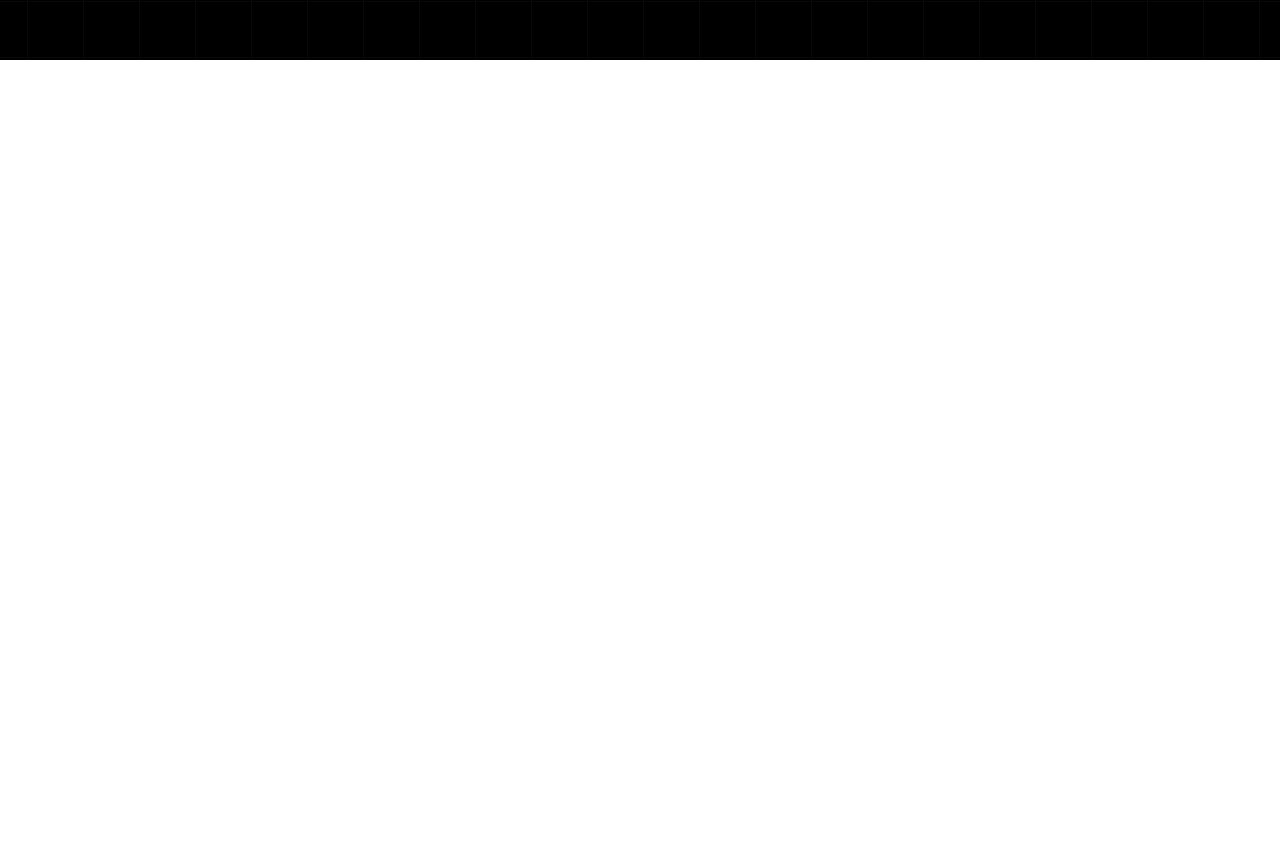
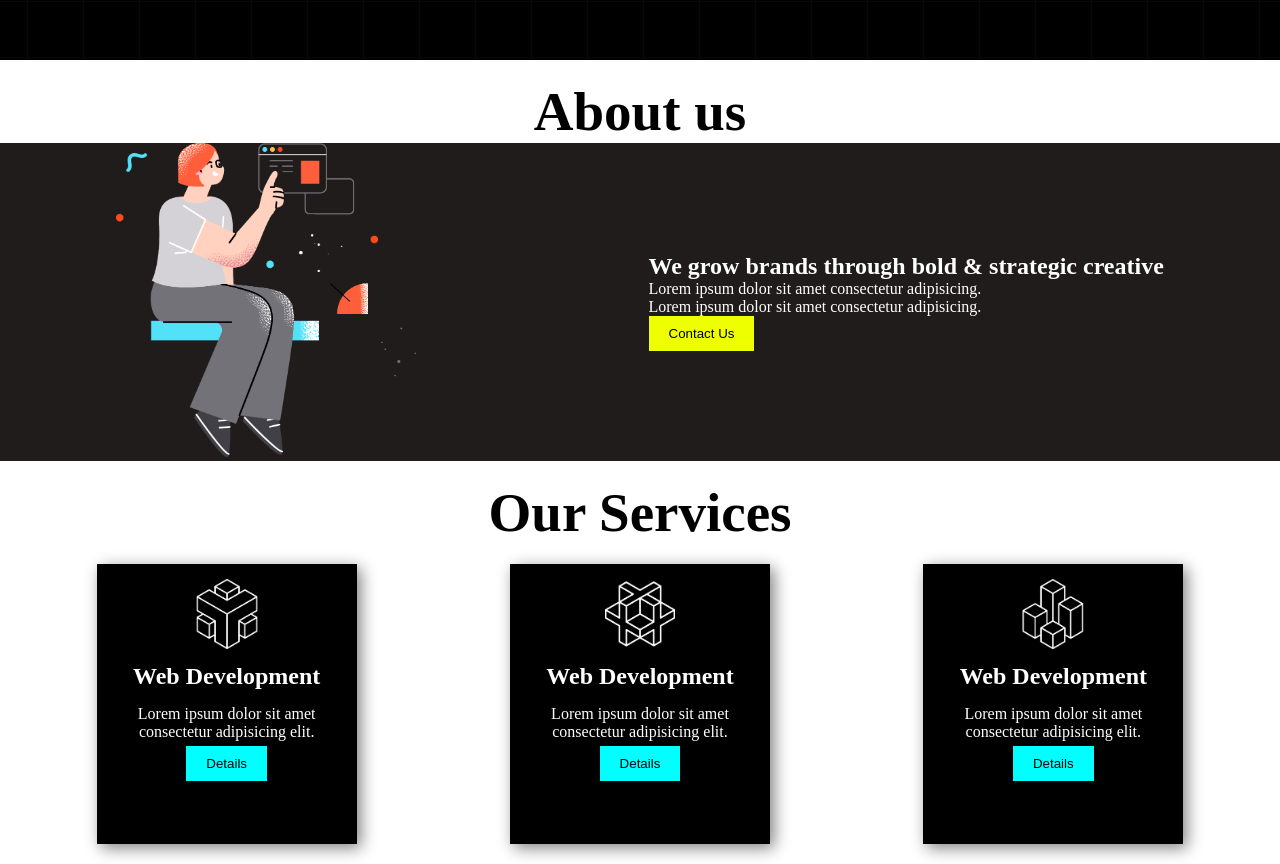
Before and after one commit to MRaihan-1/digital-products-b8, a plain HTML site: page index.html in a window 1280 px wide. Shown: the part 823-1687 px from the top of the page. Before the commit the page ends 883 px from the top, so only its background shows below. Drawn offline with Linux system fonts and the light colour scheme.

Commit message:
added more details

```diff
--- a/index.html
+++ b/index.html
@@ -38,6 +38,49 @@
                     <img class="banner-img" src="./images/banner.png" alt="">
                 </div>
         </section>
+        <!--This is about us section -->
+        <section>
+            <h1 class="title about-title">About us</h1>
+            <div class="about-container">
+                <div class="about-info">
+                    <h1>We grow brands through bold & strategic creative</h1>
+                    <p>Lorem ipsum dolor sit amet consectetur adipisicing.</p>
+                    <p>Lorem ipsum dolor sit amet consectetur adipisicing.</p>
+                    <button class="btn">Contact Us</button>
+                </div>
+                <div class="about-photo">
+                    <img class="banner-img" src="./images/section.png" alt="">
+                </div>
+            </div>
+        </section>
+
+        <!--Service section starts here -->
+        <section>
+            <h1 class="title about-title">Our Services</h1>
+            <div class="service-container">
+                <div class="box">
+                   <img class="icon" src="./icon/0.png" alt="">
+                   <h2 class="box-title">Web Development</h2>
+                   <p class="box-dscrpt">
+                    Lorem ipsum dolor sit amet consectetur adipisicing elit.</p>
+                   <button class="btn box-btn">Details</button>
+                </div>
+                <div class="box">
+                   <img class="icon" src="./icon/1.png" alt="">
+                   <h2 class="box-title">Web Development</h2>
+                   <p class="box-dscrpt">
+                    Lorem ipsum dolor sit amet consectetur adipisicing elit.</p>
+                   <button class="btn box-btn">Details</button>
+                </div>
+                <div class="box">
+                   <img class="icon" src="./icon/2.png" alt="">
+                   <h2 class="box-title">Web Development</h2>
+                   <p class="box-dscrpt">
+                    Lorem ipsum dolor sit amet consectetur adipisicing elit.</p>
+                   <button class="btn box-btn">Details</button>
+                </div>
+            </div>
+        </section>
     </main>
     <footer>
 
--- a/style.css
+++ b/style.css
@@ -60,3 +60,46 @@
 .btn:hover{
     color: rgb(232, 7, 45);
 }
+
+.about-container{
+    display: flex;
+    justify-content: space-around;
+    align-items: center;
+    flex-direction: row-reverse;
+    background-color: rgb(33, 28, 28);
+    color: white;
+}
+
+.about-title{
+    text-align: center;
+    padding-top: 20px;
+}
+.box{
+    width: 230px;
+    height: 250px;
+    box-shadow: 4px 4px 15px gray;
+    background-color: black;
+    text-align: center;
+    padding: 15px;
+    color: white;
+
+}
+.icon{
+    width: 70px;
+}
+.box-btn{
+    background-color: aqua;
+}
+
+.box-title{
+    padding: 10px;
+}
+.box-dscrpt{
+    padding: 5px;
+}
+
+.service-container{
+    display: flex;
+    justify-content: space-around;
+    padding: 20px;
+}
```
Lines whose indentation alone changed are shown as unchanged.
